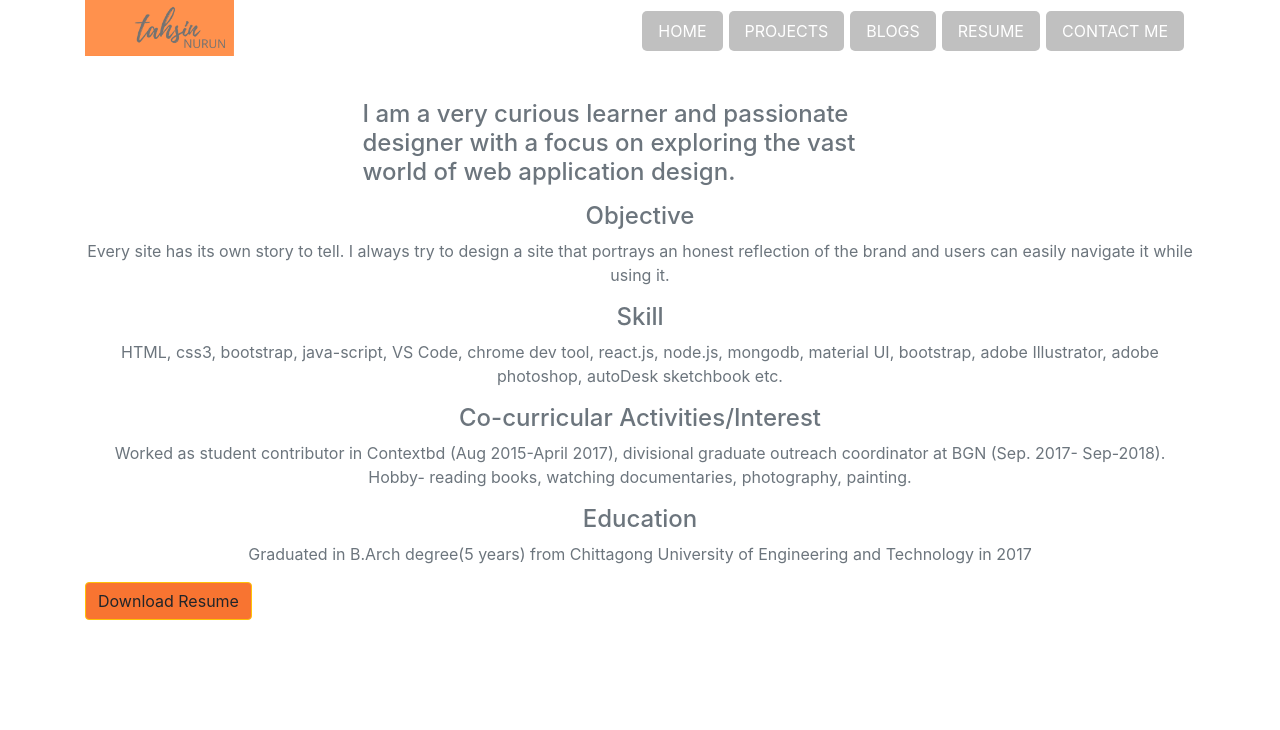
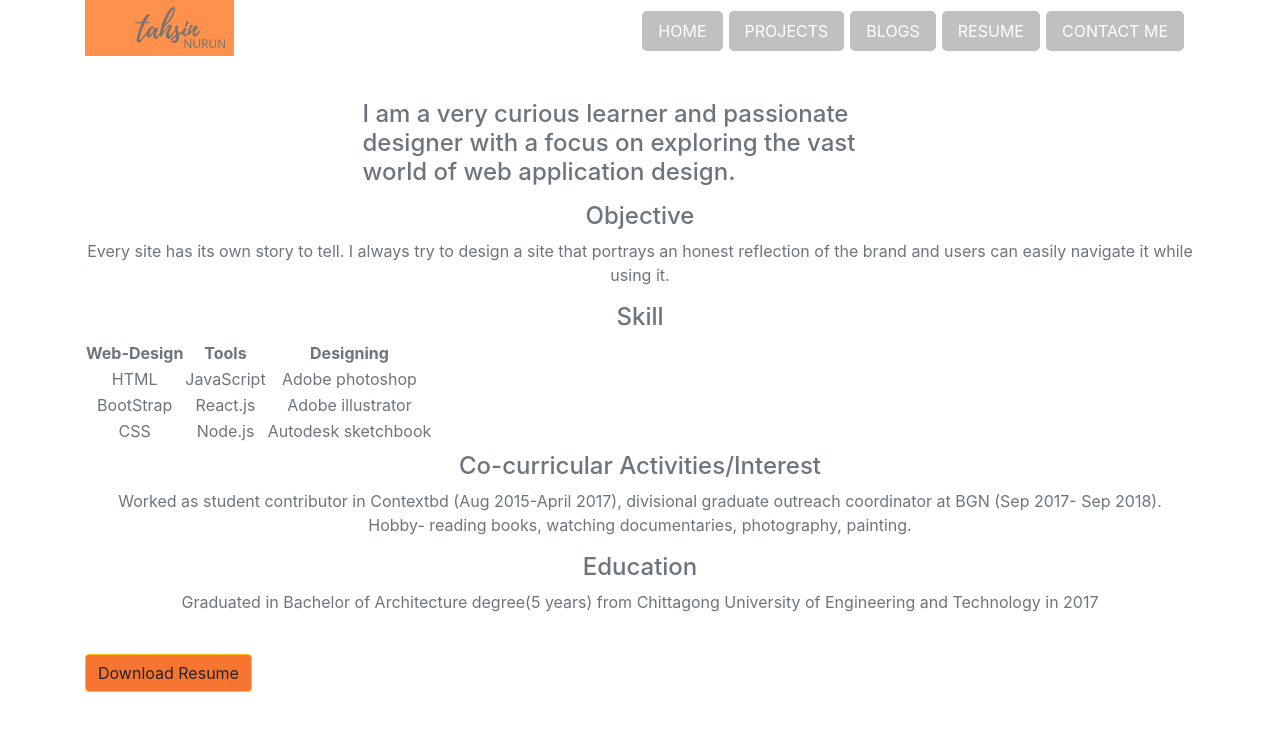
Before and after one commit to TahsinNurun/personal-dev-portfolio, a React (Create React App) app: page /resume in a window 1280 px wide. Shown: the top 730 px of the page. Built offline with nearby package versions, Linux system fonts and the light colour scheme.

Commit message:
003 commit

```diff
--- a/src/Components/Home/Home.css
+++ b/src/Components/Home/Home.css
@@ -1,18 +1,18 @@
 .home-container {
-    height: 800px;
+    height: 30rem;
     position:relative;
     background-image: url('../../Images/home-bg.png');
     background-size: cover;
     z-index: -50;
-
 }
 .home-container::after{
-    height:700px;
+    height:30rem;
     content: '';
     position: absolute;
     top: 0;
-    width: 30%;
+    width: 25%;
     right: 0;
     background-color: #F87431;
+    opacity: 0.96;
     z-index: -50;
 }
--- a/src/Components/Home/Home.js
+++ b/src/Components/Home/Home.js
@@ -4,16 +4,18 @@ import './Home.css'
 
 const Home = () => {
     return (
-        <main style={{ height: '600px' }} className="row d-flex align-item-center home-container">
-                <div className="col-md-6 col-sm-12 ">
-                    <img src={proPic} alt="" className="img-fluid"/>
-                </div>
-            <div className="d-flex align-item-center">
-                <div className="col-md-4 offset-md-1 col-sm-12 ">
-                    <h5>Hi,I am</h5>
-                    <h1 style={{ color: 'black' }}>Tahsin</h1>
-                    <h5>Designer, <br />Developer, <br /> Dreamer</h5>
-                    <button className="btn btn-warning" style={{ backgroundColor: '#F87431' }}><a href="/contactMe">Contact Me</a></button>
+        <main style={{ height: '10rem' }} className="">
+            <div className="container home-container">
+                <div className="row d-flex align-item-center">
+                    <div className="col-md-7 col-sm-12 ">
+                        <img src={proPic} alt="" className="img-fluid my-5 mx-1"/>
+                    </div>
+                    <div className="col-md-3 offset-md-2 col-sm-12 my-5 mx-1">
+                        <h5>Hi,I am</h5>
+                        <h1 style={{ color: 'black' }}>Tahsin</h1>
+                        <h5>Designer, <br />Developer, <br /> Dreamer</h5>
+
+                    </div>
                 </div>
             </div>
         </main>
--- a/src/Components/Resume/Resume.js
+++ b/src/Components/Resume/Resume.js
@@ -3,7 +3,7 @@ import imagebg from '../../Images/background.png'
 
 const Resume = () => {
     return (
-       <section className="container" style={{backgroundImage: 'imagebg'}}>
+        <section className="container" style={{ backgroundImage: 'imagebg' }}>
             <div className="d-flex justify-content-center text-secondary">
                 <h4 className="w-50 ">I am a very curious learner and passionate designer with a focus on exploring the vast world of web application design. </h4>
             </div>
@@ -13,18 +13,41 @@ const Resume = () => {
             </div>
             <div className="text-center mt-2 text-secondary">
                 <h4>Skill</h4>
-               <p>HTML, css3, bootstrap, java-script, VS Code, chrome dev tool, react.js, node.js, mongodb, material UI, bootstrap, adobe Illustrator, adobe photoshop, autoDesk sketchbook etc.</p>
+                <div className="justify-content-center">
+                    <table >
+                        <tr>
+                            <th>Web-Design</th>
+                            <th>Tools</th>
+                            <th>Designing</th>
+                        </tr>
+                        <tr>
+                            <td>HTML</td>
+                            <td>JavaScript</td>
+                            <td>Adobe photoshop</td>
+                        </tr>
+                        <tr>
+                            <td>BootStrap</td>
+                            <td>React.js</td>
+                            <td>Adobe illustrator</td>
+                        </tr>
+                        <tr>
+                            <td>CSS</td>
+                            <td>Node.js</td>
+                            <td>Autodesk sketchbook</td>
+                        </tr>
+                    </table>
+                </div>
             </div>
             <div className="text-center mt-2 text-secondary">
                 <h4 >Co-curricular Activities/Interest</h4>
-               <p>Worked as student contributor in Contextbd (Aug 2015-April 2017), divisional graduate outreach coordinator at BGN (Sep. 2017- Sep-2018). Hobby- reading books, watching documentaries, photography, painting.</p>
+                <p>Worked as student contributor in Contextbd (Aug 2015-April 2017), divisional graduate outreach coordinator at BGN (Sep 2017- Sep 2018). <br/>Hobby- reading books, watching documentaries, photography, painting.</p>
             </div>
             <div className="text-center mt-2 text-secondary">
                 <h4>Education</h4>
-               <p>Graduated in B.Arch degree(5 years) from Chittagong University of Engineering and Technology in 2017</p>
+                <p>Graduated in Bachelor of Architecture degree(5 years) from Chittagong University of Engineering and Technology in 2017</p>
             </div>
-           <button type="button" className="btn btn-warning" style={{backgroundColor:'#F87431'}}>Download Resume</button>
-
+            <br />
+            <a href="https://drive.google.com/uc?export=download&id=1UsXlfWoy_MkGaHur0pM8DwayGjDfzvsO" role="button" target="_blank" className="btn btn-warning" style={{ backgroundColor: '#F87431' }}>Download Resume</a>
         </section>
     );
 };
```
Lines whose indentation alone changed are shown as unchanged.
